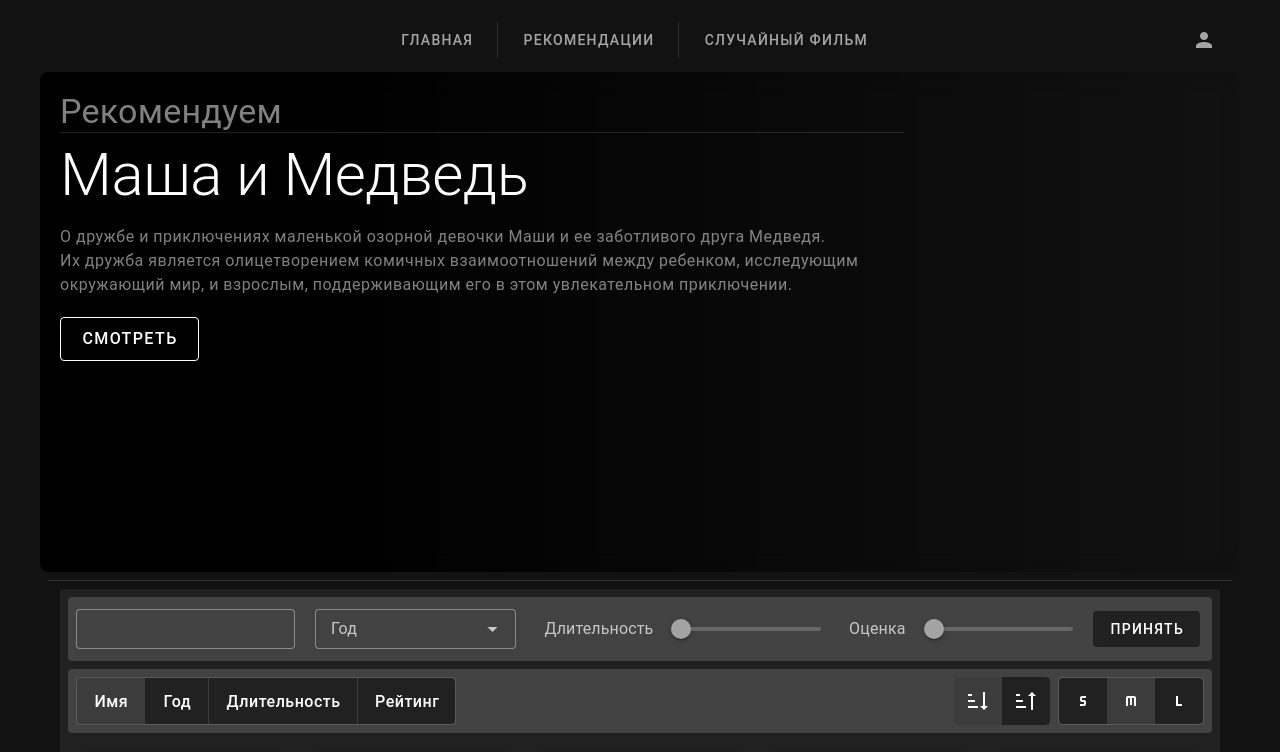
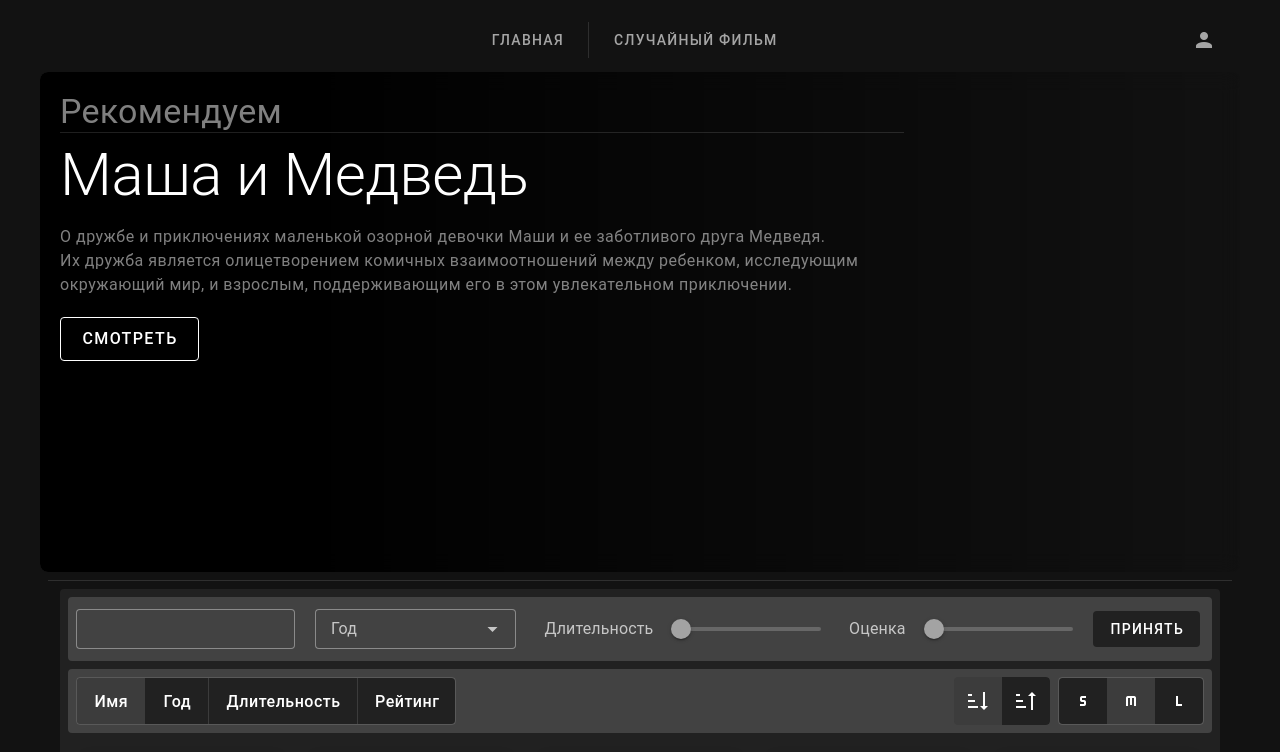
Before and after one commit to AxewB/cinema-search-js-vue, a Vue app: page / in a window 1280 px wide. Shown: the top 752 px of the page. Built offline with nearby package versions, Linux system fonts and the light colour scheme.

Commit message:
removed one extra page

```diff
--- a/src/components/NavigationBar.vue
+++ b/src/components/NavigationBar.vue
@@ -6,15 +6,13 @@
           <v-sheet class="bg-transparent d-flex justify-center " width="33%">
             <v-btn  :to="{name: 'home'}"
                      variant="plain">Главная</v-btn>
-            <VDivider vertical class="ml-2 mr-2"/>
-            <v-btn  :to="{name: 'recommendations'}"
-                     variant="plain">Рекомендации</v-btn>
             <VDivider v-if="this.$route.name === 'home'"
                       vertical
                       class="ml-2 mr-2"/>
             <v-btn  v-if="this.$route.name === 'home'"
                     @click="moveToRandomFilmPage()"
                      variant="plain" >Случайный фильм</v-btn>
+
           </v-sheet>
           <v-sheet class="bg-transparent d-flex justify-end" width="33%">
             <v-btn rounded variant="plain" icon="mdi-account" :to="{name: 'favourites'}"/>
--- a/src/router/index.js
+++ b/src/router/index.js
@@ -7,11 +7,6 @@
     name: 'home',
     component: () => import('../views/HomePage.vue'),
 
-  },
-  {
-    path: '/recommendations',
-    name: 'recommendations',
-    component: () => import('../views/RecommendationsPage.vue')
   },
   {
     path: '/favourites',
```
